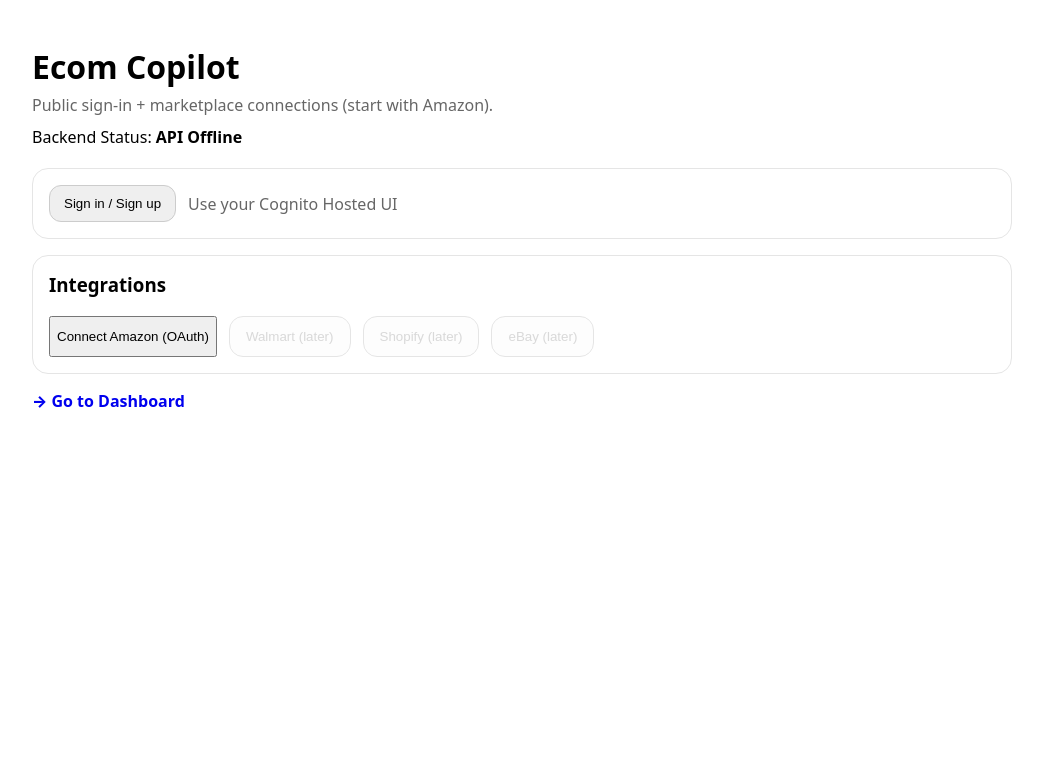
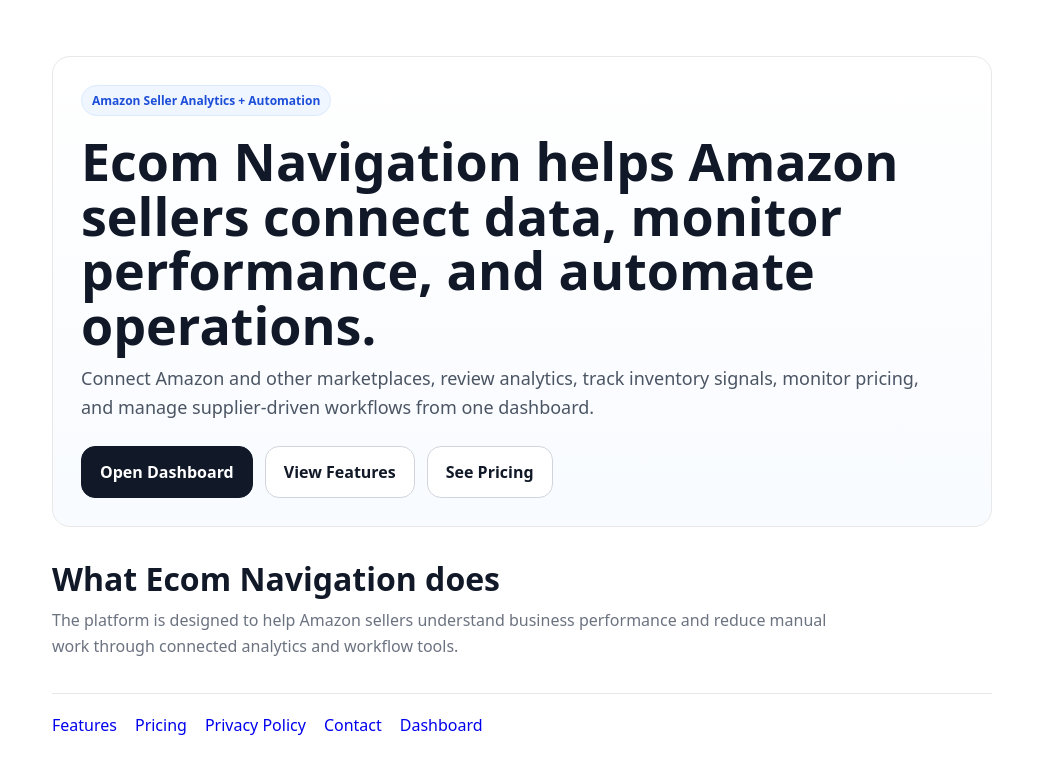
Before and after one commit to branchtar/ecom-copilot, a Next.js app in the folder apps/web/: page / in a window 1280 px wide. Shown: the top 774 px of the page, without its empty margins (118-1161 px from the left). Built offline with nearby package versions, Linux system fonts and the light colour scheme; no server answers.

Commit message:
Add public marketing pages for Amazon approval

```diff
--- a/apps/web/app/page.js
+++ b/apps/web/app/page.js
@@ -1,61 +1,100 @@
-"use client"
-
-import { useEffect, useState } from "react";
-import AuthPanel from "../components/AuthPanel";
-import ConnectAmazonButton from "../components/ConnectAmazonButton";
+"use client";
 
 export default function Page() {
+  return (
+    <main style={{ maxWidth: 1180, margin: "0 auto", padding: "32px 20px 60px", color: "#111827" }}>
+      <section style={{
+        border: "1px solid #e8e8e8",
+        borderRadius: 18,
+        padding: 28,
+        background: "linear-gradient(180deg,#ffffff 0%,#f8fbff 100%)"
+      }}>
+        <div style={{
+          display: "inline-block",
+          padding: "6px 10px",
+          borderRadius: 999,
+          border: "1px solid #dbeafe",
+          background: "#eff6ff",
+          color: "#1d4ed8",
+          fontSize: 12,
+          fontWeight: 700
+        }}>
+          Amazon Seller Analytics + Automation
+        </div>
 
-  const [apiStatus, setApiStatus] = useState("Checking API...");
+        <h1 style={{ fontSize: 52, lineHeight: 1.05, margin: "18px 0 12px", maxWidth: 860 }}>
+          Ecom Navigation helps Amazon sellers connect data, monitor performance, and automate operations.
+        </h1>
 
-  useEffect(() => {
-    fetch("https://5xhzibtfry.us-east-1.awsapprunner.com/health")
-      .then(res => res.json())
-      .then(() => setApiStatus("API Online"))
-      .catch(() => setApiStatus("API Offline"));
-  }, []);
+        <div style={{ fontSize: 18, color: "#4b5563", maxWidth: 860, lineHeight: 1.6 }}>
+          Connect Amazon and other marketplaces, review analytics, track inventory signals, monitor pricing, and manage supplier-driven workflows from one dashboard.
+        </div>
 
-  return (
-    <main>
-      <h1 style={{ marginBottom: 6 }}>Ecom Copilot</h1>
+        <div style={{ display: "flex", gap: 12, flexWrap: "wrap", marginTop: 24 }}>
+          <a
+            href="/dashboard"
+            style={{
+              display: "inline-block",
+              padding: "14px 18px",
+              borderRadius: 14,
+              textDecoration: "none",
+              fontWeight: 800,
+              background: "#111827",
+              color: "#fff",
+              border: "1px solid #111827"
+            }}
+          >
+            Open Dashboard
+          </a>
 
-      <div style={{ color: "#666", marginBottom: 10 }}>
-        Public sign-in + marketplace connections (start with Amazon).
-      </div>
+          <a
+            href="/features"
+            style={{
+              display: "inline-block",
+              padding: "14px 18px",
+              borderRadius: 14,
+              textDecoration: "none",
+              fontWeight: 800,
+              background: "#fff",
+              color: "#111827",
+              border: "1px solid #d1d5db"
+            }}
+          >
+            View Features
+          </a>
 
-      <div style={{ marginBottom: 20 }}>
-        Backend Status: <b>{apiStatus}</b>
-      </div>
+          <a
+            href="/pricing"
+            style={{
+              display: "inline-block",
+              padding: "14px 18px",
+              borderRadius: 14,
+              textDecoration: "none",
+              fontWeight: 800,
+              background: "#fff",
+              color: "#111827",
+              border: "1px solid #d1d5db"
+            }}
+          >
+            See Pricing
+          </a>
+        </div>
+      </section>
 
-      <div style={{ padding: 16, border: "1px solid #e5e5e5", borderRadius: 16, marginBottom: 16 }}>
-        <AuthPanel />
-      </div>
+      <section style={{ marginTop: 30 }}>
+        <h2 style={{ fontSize: 32, marginBottom: 8 }}>What Ecom Navigation does</h2>
+        <div style={{ color: "#6b7280", maxWidth: 800, lineHeight: 1.6 }}>
+          The platform is designed to help Amazon sellers understand business performance and reduce manual work through connected analytics and workflow tools.
+        </div>
+      </section>
 
-      <div style={{ padding: 16, border: "1px solid #e5e5e5", borderRadius: 16 }}>
-        <h3 style={{ marginTop: 0 }}>Integrations</h3>
-
-        <div style={{ display: "flex", gap: 12, flexWrap: "wrap" }}>
-          <ConnectAmazonButton />
-
-          <button disabled style={{ padding: "12px 16px", borderRadius: 14, border: "1px solid #ccc", opacity: 0.5 }}>
-            Walmart (later)
-          </button>
-
-          <button disabled style={{ padding: "12px 16px", borderRadius: 14, border: "1px solid #ccc", opacity: 0.5 }}>
-            Shopify (later)
-          </button>
-
-          <button disabled style={{ padding: "12px 16px", borderRadius: 14, border: "1px solid #ccc", opacity: 0.5 }}>
-            eBay (later)
-          </button>
-        </div>
-      </div>
-
-          <div style={{ marginTop: 16 }}>
-        <a href="/dashboard" style={{ fontWeight: 800, textDecoration: "none" }}>
-          → Go to Dashboard
-        </a>
-      </div>
+      <footer style={{ marginTop: 34, paddingTop: 20, borderTop: "1px solid #e5e7eb", display: "flex", gap: 18, flexWrap: "wrap", color: "#4b5563" }}>
+        <a href="/features" style={{ textDecoration: "none" }}>Features</a>
+        <a href="/pricing" style={{ textDecoration: "none" }}>Pricing</a>
+        <a href="/privacy" style={{ textDecoration: "none" }}>Privacy Policy</a>
+        <a href="/contact" style={{ textDecoration: "none" }}>Contact</a>
+        <a href="/dashboard" style={{ textDecoration: "none" }}>Dashboard</a>
+      </footer>
     </main>
   );
 }
```
Also changed, not shown: apps/web/app/contact/page.js (added, +12 -0 lines), apps/web/app/features/page.js (added, +37 -0 lines), apps/web/app/pricing/page.js (added, +32 -0 lines), apps/web/app/privacy/page.js (added, +14 -0 lines).
